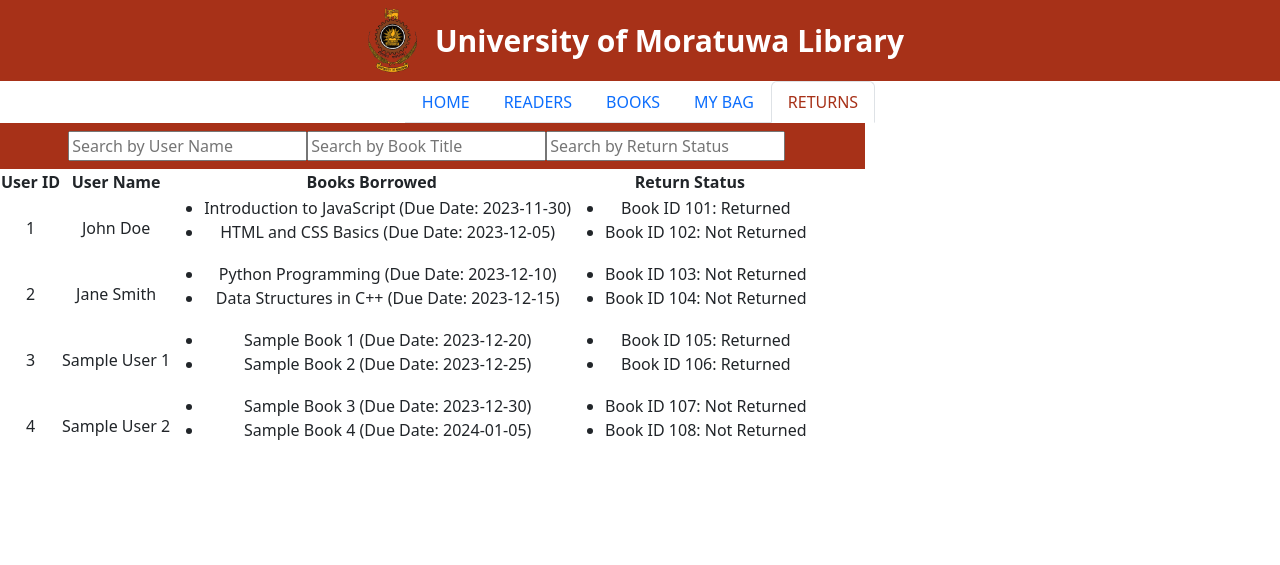
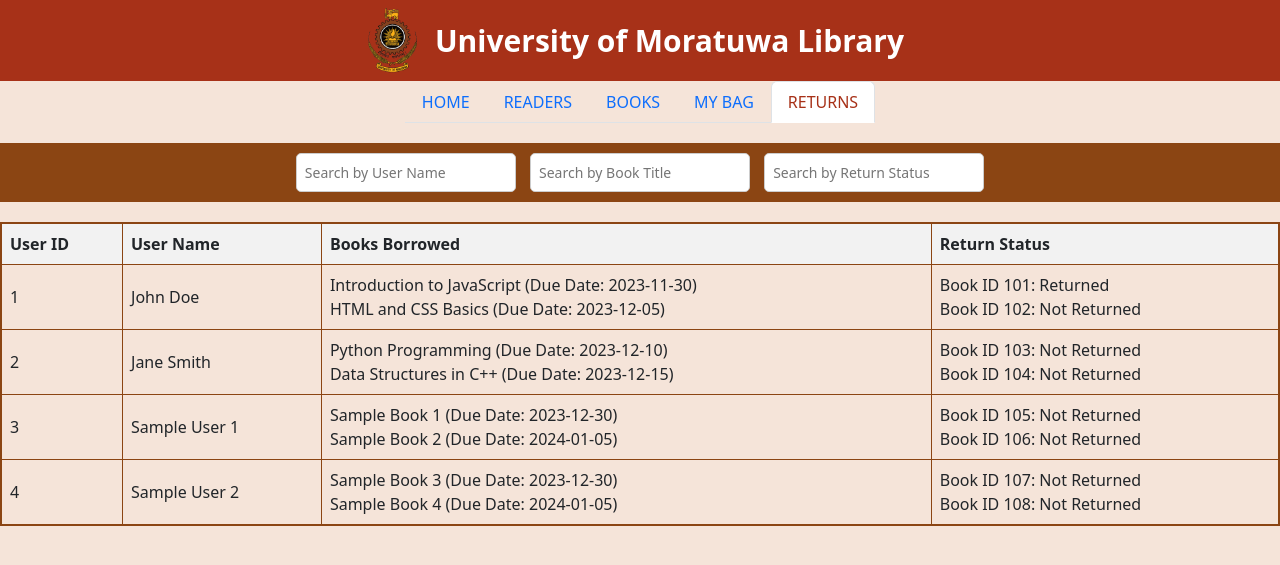
Before and after one commit to vishalgimhan/LibrarySystem, a Django app: page /returns in a window 1280 px wide. Shown: the top 565 px of the page. Run offline with Django 3.2, Linux system fonts and the light colour scheme.

Commit message:
Added background and modify the dummy table

```diff
--- a/Group assaigmne t/mysite/lims_app/templates/returns.html
+++ b/Group assaigmne t/mysite/lims_app/templates/returns.html
@@ -6,6 +6,9 @@
 {% block main_content %}
 
 
+<!DOCTYPE html>
+
+<html lang="en">
 <!DOCTYPE html>
 
 <html lang="en">
@@ -24,65 +27,108 @@
         text-align: center;
       }
     </style>
-
   </head>
 
-  <body>
-    <div>
-      <div class="col-md-8">
-        <div class="row">
-            <nav class="navbar bg-body-light">
-                <div class="container-fluid justify-content-center align-items-center">
-
-
-
+  <body style="background-color: #f5e4d9">
+    <div style="margin-top: 20px; padding: 10px; background-color: #8b4513">
       <input
         type="text"
         id="search-username"
         placeholder="Search by User Name"
         oninput="searchTable('userName', this.value)"
+        style="
+          border: 1px solid #ccc;
+          border-radius: 5px;
+          padding: 8px;
+          margin-right: 10px;
+          font-size: 14px;
+        "
       />
       <input
         type="text"
         id="search-book"
         placeholder="Search by Book Title"
         oninput="searchTable('bookTitle', this.value)"
+        style="
+          border: 1px solid #ccc;
+          border-radius: 5px;
+          padding: 8px;
+          margin-right: 10px;
+          font-size: 14px;
+        "
       />
       <input
         type="text"
         id="search-status"
         placeholder="Search by Return Status"
         oninput="searchTable('returnStatus', this.value)"
+        style="
+          border: 1px solid #ccc;
+          border-radius: 5px;
+          padding: 8px;
+          font-size: 14px;
+        "
       />
-                 </div>
-           </nav>
-
-      </div>
     </div>
 
-
     <div>
-      <table id="library-table">
-        <thead>
+      <table
+        id="library-table"
+        style="
+          border-collapse: collapse;
+          width: 100%;
+          margin-top: 20px;
+          border: 2px solid #8b4513;
+        "
+      >
+        <thead style="background-color: #f2f2f2">
           <tr>
-            <th>User ID</th>
-            <th>User Name</th>
-            <th>Books Borrowed</th>
-            <th>Return Status</th>
+            <th
+              style="border: 1px solid #8b4513; text-align: left; padding: 8px"
+            >
+              User ID
+            </th>
+            <th
+              style="border: 1px solid #8b4513; text-align: left; padding: 8px"
+            >
+              User Name
+            </th>
+            <th
+              style="border: 1px solid #8b4513; text-align: left; padding: 8px"
+            >
+              Books Borrowed
+            </th>
+            <th
+              style="border: 1px solid #8b4513; text-align: left; padding: 8px"
+            >
+              Return Status
+            </th>
           </tr>
         </thead>
         <tbody>
           <tr>
-            <td>1</td>
-            <td>John Doe</td>
-            <td>
-              <ul>
+            <td
+              style="border: 1px solid #8b4513; text-align: left; padding: 8px"
+            >
+              1
+            </td>
+            <td
+              style="border: 1px solid #8b4513; text-align: left; padding: 8px"
+            >
+              John Doe
+            </td>
+            <td
+              style="border: 1px solid #8b4513; text-align: left; padding: 8px"
+            >
+              <ul style="list-style-type: none; padding: 0; margin: 0">
                 <li>Introduction to JavaScript (Due Date: 2023-11-30)</li>
                 <li>HTML and CSS Basics (Due Date: 2023-12-05)</li>
               </ul>
             </td>
-            <td>
-              <ul>
+            <td
+              style="border: 1px solid #8b4513; text-align: left; padding: 8px"
+            >
+              <ul style="list-style-type: none; padding: 0; margin: 0">
                 <li>Book ID 101: Returned</li>
                 <li>Book ID 102: Not Returned</li>
               </ul>
@@ -90,16 +136,28 @@
           </tr>
 
           <tr>
-            <td>2</td>
-            <td>Jane Smith</td>
-            <td>
-              <ul>
+            <td
+              style="border: 1px solid #8b4513; text-align: left; padding: 8px"
+            >
+              2
+            </td>
+            <td
+              style="border: 1px solid #8b4513; text-align: left; padding: 8px"
+            >
+              Jane Smith
+            </td>
+            <td
+              style="border: 1px solid #8b4513; text-align: left; padding: 8px"
+            >
+              <ul style="list-style-type: none; padding: 0; margin: 0">
                 <li>Python Programming (Due Date: 2023-12-10)</li>
                 <li>Data Structures in C++ (Due Date: 2023-12-15)</li>
               </ul>
             </td>
-            <td>
-              <ul>
+            <td
+              style="border: 1px solid #8b4513; text-align: left; padding: 8px"
+            >
+              <ul style="list-style-type: none; padding: 0; margin: 0">
                 <li>Book ID 103: Not Returned</li>
                 <li>Book ID 104: Not Returned</li>
               </ul>
@@ -107,32 +165,56 @@
           </tr>
 
           <tr>
-            <td>3</td>
-            <td>Sample User 1</td>
-            <td>
-              <ul>
-                <li>Sample Book 1 (Due Date: 2023-12-20)</li>
-                <li>Sample Book 2 (Due Date: 2023-12-25)</li>
+            <td
+              style="border: 1px solid #8b4513; text-align: left; padding: 8px"
+            >
+              3
+            </td>
+            <td
+              style="border: 1px solid #8b4513; text-align: left; padding: 8px"
+            >
+              Sample User 1
+            </td>
+            <td
+              style="border: 1px solid #8b4513; text-align: left; padding: 8px"
+            >
+              <ul style="list-style-type: none; padding: 0; margin: 0">
+                <li>Sample Book 1 (Due Date: 2023-12-30)</li>
+                <li>Sample Book 2 (Due Date: 2024-01-05)</li>
               </ul>
             </td>
-            <td>
-              <ul>
-                <li>Book ID 105: Returned</li>
-                <li>Book ID 106: Returned</li>
+            <td
+              style="border: 1px solid #8b4513; text-align: left; padding: 8px"
+            >
+              <ul style="list-style-type: none; padding: 0; margin: 0">
+                <li>Book ID 105: Not Returned</li>
+                <li>Book ID 106: Not Returned</li>
               </ul>
             </td>
           </tr>
           <tr>
-            <td>4</td>
-            <td>Sample User 2</td>
-            <td>
-              <ul>
+            <td
+              style="border: 1px solid #8b4513; text-align: left; padding: 8px"
+            >
+              4
+            </td>
+            <td
+              style="border: 1px solid #8b4513; text-align: left; padding: 8px"
+            >
+              Sample User 2
+            </td>
+            <td
+              style="border: 1px solid #8b4513; text-align: left; padding: 8px"
+            >
+              <ul style="list-style-type: none; padding: 0; margin: 0">
                 <li>Sample Book 3 (Due Date: 2023-12-30)</li>
                 <li>Sample Book 4 (Due Date: 2024-01-05)</li>
               </ul>
             </td>
-            <td>
-              <ul>
+            <td
+              style="border: 1px solid #8b4513; text-align: left; padding: 8px"
+            >
+              <ul style="list-style-type: none; padding: 0; margin: 0">
                 <li>Book ID 107: Not Returned</li>
                 <li>Book ID 108: Not Returned</li>
               </ul>
@@ -164,6 +246,4 @@
   </body>
 </html>
 
-
-
 {% endblock %}
```
Also changed, not shown: Group assaigmne t/mysite/lims_app/templates/style.css (deleted, +0 -49 lines).
